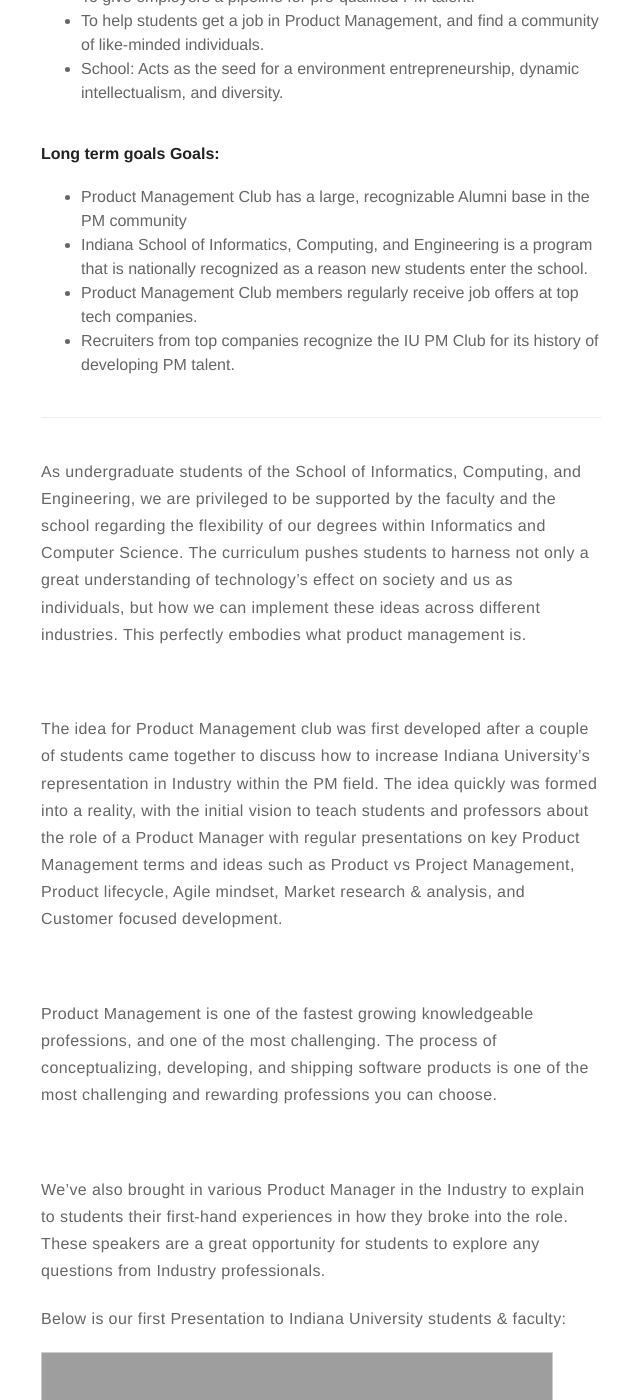
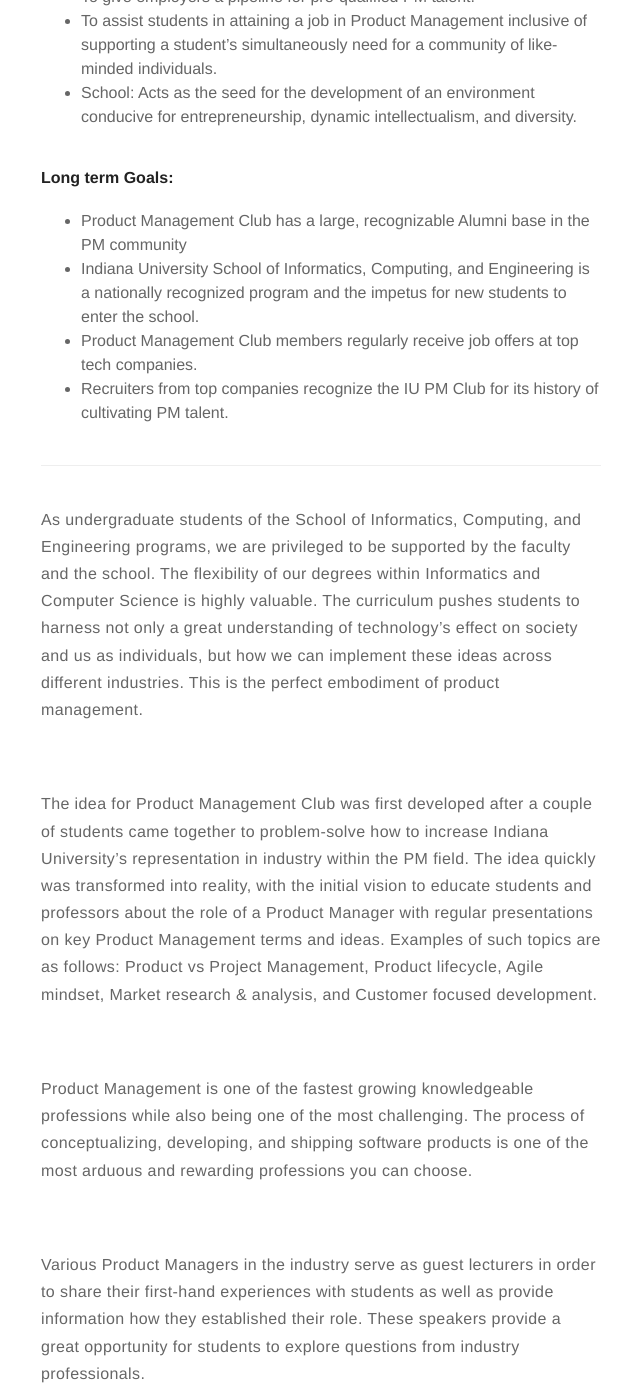
Before and after one commit to LoganJastremski/LoganJastremski.com, a Jekyll site: the page built from _posts/2017-05-11-Product-Management-Club.markdown, in a window 1280 px wide and 1400 px high, scrolled down 567 px. Shown: the whole window, without its empty margins (319-959 px from the left). Built offline with Jekyll 4.4.1, drawn with Linux system fonts in a browser that asks for light colours; some of the changed text lies outside the part shown; grey boxes are pictures that could not be loaded.

Commit message:
spelling

```diff
--- a/_config.yml
+++ b/_config.yml
@@ -1,6 +1,6 @@
 # main text of home
 name: Logan Jastremski
-bio: Founder of PathtoProductManagement.com and Co-Founder & President of IU Product Management Club.
+bio: Founder of PathtoProductManagement.com Co-Founder & President of IU Product Management Club
 
 # twitter summary info
 description: A blog about technology and stuff related
--- a/_posts/2017-05-11-Product-Management-Club.markdown
+++ b/_posts/2017-05-11-Product-Management-Club.markdown
@@ -21,35 +21,35 @@
 #### Why?
 <ul>
 <li>To give employers a pipeline for pre-qualified PM talent.</li>
-<li>To help students get a job in Product Management, and find a community of like-minded individuals.</li>
-<li>School: Acts as the seed for a environment entrepreneurship, dynamic intellectualism, and diversity. </li>
+<li>To assist students in attaining a job in Product Management inclusive of supporting a student’s simultaneously need for a community of like-minded individuals.</li>
+<li>School: Acts as the seed for the development of an environment conducive for entrepreneurship, dynamic intellectualism, and diversity.</li>
 </ul>
 
-#### Long term goals Goals:
+#### Long term Goals:
 <ul>
 <li>Product Management Club has a large, recognizable Alumni base in the PM community</li>
-<li>Indiana School of Informatics, Computing, and Engineering is a program that is nationally recognized as a reason new students enter the school. </li>
+<li>Indiana University School of Informatics, Computing, and Engineering is a nationally recognized program and the impetus for new students to enter the school.</li>
 <li>Product Management Club members regularly receive job offers at top tech companies.</li>
-<li>Recruiters from top companies recognize the IU PM Club for its history of developing PM talent. </li>
+<li>Recruiters from top companies recognize the IU PM Club for its history of cultivating PM talent.</li>
 </ul>
 
 ---
 
-As undergraduate students of the School of Informatics, Computing, and Engineering, we are privileged to be supported by the faculty and the school regarding the flexibility of our degrees within Informatics and Computer Science. The curriculum pushes students to harness not only a great understanding of technology’s effect on society and us as individuals, but how we can implement these ideas across different industries. This perfectly embodies what product management is.
+As undergraduate students of the School of Informatics, Computing, and Engineering programs, we are privileged to be supported by the faculty and the school.  The flexibility of our degrees within Informatics and Computer Science is highly valuable. The curriculum pushes students to harness not only a great understanding of technology’s effect on society and us as individuals, but how we can implement these ideas across different industries. This is the perfect embodiment of product management.
 
 <br>
 
-The idea for Product Management club was first developed after a couple of students came together to discuss how to increase Indiana University's representation in Industry within the PM field.  The idea quickly was formed into a reality, with the initial vision to teach students and professors about the role of a Product Manager with regular presentations on key Product Management terms and ideas such as Product vs Project Management, Product lifecycle, Agile mindset, Market research & analysis, and Customer focused development.
+The idea for Product Management Club was first developed after a couple of students came together to problem-solve how to increase Indiana University’s representation in industry within the PM field. The idea quickly was transformed into reality, with the initial vision to educate students and professors about the role of a Product Manager with regular presentations on key Product Management terms and ideas. Examples of such topics are as follows: Product vs Project Management, Product lifecycle, Agile mindset, Market research & analysis, and Customer focused development.
 
 <br>
 
-Product Management is one of the fastest growing knowledgeable professions, and one of the most challenging. The process of conceptualizing, developing, and shipping software products is one of the most challenging and rewarding professions you can choose.
+Product Management is one of the fastest growing knowledgeable professions while also being one of the most challenging. The process of conceptualizing, developing, and shipping software products is one of the most arduous and rewarding professions you can choose.
 
 <br>
 
-We've also brought in various Product Manager in the Industry to explain to students their first-hand experiences in how they broke into the role. These speakers are a great opportunity for students to explore any questions from Industry professionals.
+Various Product Managers in the industry serve as guest lecturers in order to share their first-hand experiences with students as well as provide information how they established their role. These speakers provide a great opportunity for students to explore questions from industry professionals.
 
 
 
-Below is our first Presentation to Indiana University students & faculty:
+Below is our first presentation to Indiana University students & faculty:
 <iframe src="//www.slideshare.net/slideshow/embed_code/key/zI6A0j9jSZpgXc" width="510" height="420" frameborder="0" marginwidth="0" marginheight="0" scrolling="no" style="border:1px solid #CCC; border-width:1px; margin-bottom:5px; max-width: 100%;" allowfullscreen> </iframe> <div style="margin-bottom:5px"> <strong> <a href="//www.slideshare.net/LoganJastremski/intro-to-pm-82008553" title="Intro to PM" target="_blank">Intro to PM</a> </strong> from <strong><a href="//www.slideshare.net/LoganJastremski" target="_blank">Logan Jastremski</a></strong> </div>
--- a/_posts/2017-11-08-Path-to-Product-Management.markdown
+++ b/_posts/2017-11-08-Path-to-Product-Management.markdown
@@ -16,6 +16,6 @@
 externalLink: false
 ---
 
-Our Vision - " At [Path to Product Management](http://pathtopm.com) our goal is to create a diverse community of college students to promote communal learning, showcase internship opportunities, and provide a platform with a supportive network to immerse within."
+Our Vision - " At [Path to Product Management](http://pathtopm.com) our goal is to create a diverse community of college students which promotes communal learning, showcases internship opportunities, and provides a supportive network allowing immersion.”
 
 Check back later for a update once we have our Community live!
```
